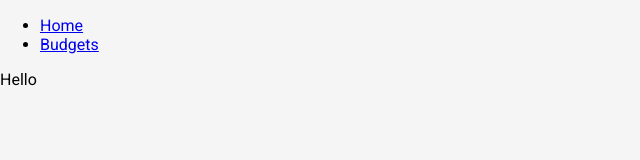
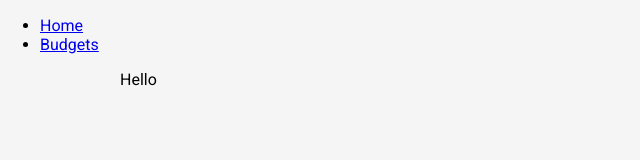
Before and after one commit to themicklepickle/webber-robotics, a React (Create React App) app in the folder client/: page / in a window 1280 px wide. Shown: the top 160 px of the page, without its empty margins (0-640 px from the left). Built offline with nearby package versions, Linux system fonts and the light colour scheme.

Commit message:
Made max-width apply thorughout app

```diff
--- a/client/src/App.js
+++ b/client/src/App.js
@@ -16,6 +16,13 @@ const App = () => {
           </li>
         </ul>
       </div>
+
+      <div
+        style={{
+          width: "65em",
+          margin: "auto",
+        }}
+      >
         <Switch>
           <Route path="/budgets">
             <Budgets />
@@ -24,6 +31,7 @@ const App = () => {
             <Home />
           </Route>
         </Switch>
+      </div>
     </Router>
   );
   // <Budget name="Build Team" />;
--- a/client/src/routes/Budget.js
+++ b/client/src/routes/Budget.js
@@ -23,7 +23,7 @@ const Budget = () => {
   if (error) return <Error />;
 
   return (
-    <div className="wrapper">
+    <>
       <div>
         <div className="title">
           <Typography variant="h4">{data.budget.name}</Typography>
@@ -45,7 +45,7 @@ const Budget = () => {
         closeModal={closeCreateItem}
         budgetId={budgetId}
       />
-    </div>
+    </>
   );
 };
 
```
Lines whose indentation alone changed are shown as unchanged.
